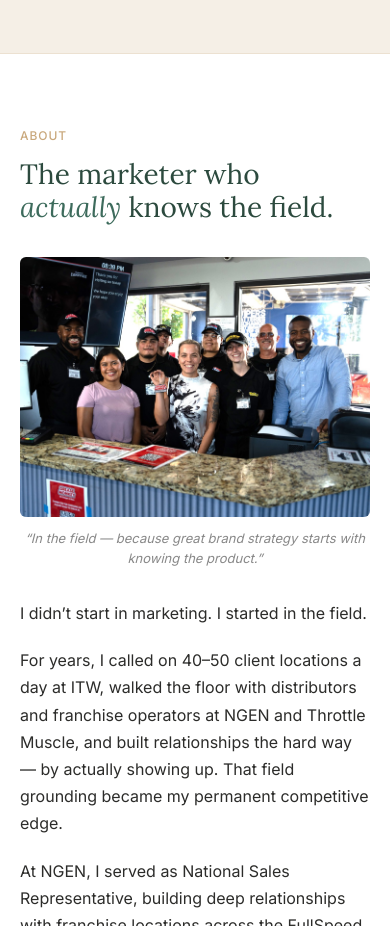
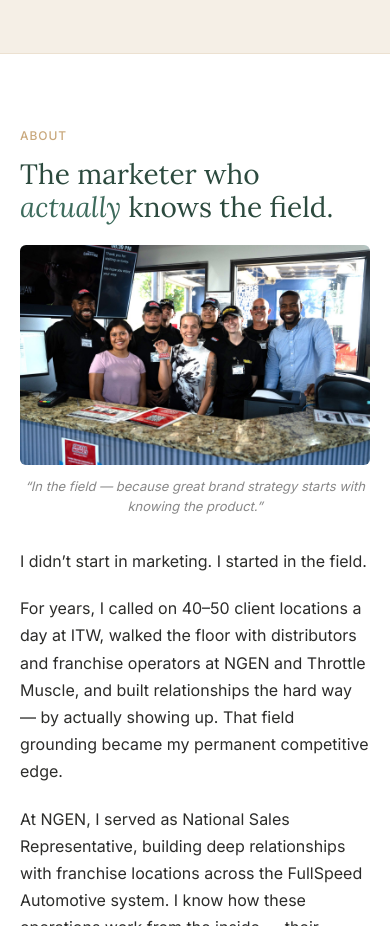
Before and after one commit to ashleyjknapp-svg/ashleyjknapp-svg.github.io, a plain HTML site: page index.html in a window 390 px wide. Shown: the part 1449-2375 px from the top of the page. Drawn offline with Linux system fonts and the light colour scheme.

Commit message:
Move field photo inline with About headline (side by side)
- Wrap section-label + h2 in about__headline flex child
- about__header flex row: headline (flex:1) | photo (210px fixed)
- Photo shrunk to 170px tall, fills its column width
- h2 margin-bottom zeroed (header margin-bottom handles gap)
- Mobile: header stacks to column, photo full-width at 220px tall

Co-Authored-By: Claude Sonnet 4.6 <noreply@anthropic.com>

```diff
--- a/index.html
+++ b/index.html
@@ -103,9 +103,11 @@
     <section id="about" class="about">
       <div class="about__inner">
         <div class="about__story fade-in">
+          <div class="about__header">
+            <div class="about__headline">
               <span class="section-label">About</span>
               <h2>The marketer who<br><em>actually</em> knows the field.</h2>
-
+            </div>
             <div class="about__field-wrap">
               <img
                 src="Staff.jpg"
@@ -115,6 +117,7 @@
                 onerror="this.parentElement.style.display='none'"
               >
               <p class="photo-caption"><em>&ldquo;In the field &mdash; because great brand strategy starts with knowing the product.&rdquo;</em></p>
+            </div>
           </div>
 
           <div class="about__copy">
--- a/style.css
+++ b/style.css
@@ -410,7 +410,7 @@ ul, ol { list-style: none; }
   font-weight: 400;
   color: var(--forest-deep);
   line-height: 1.2;
-  margin-bottom: 32px;
+  margin-bottom: 0;
 }
 .about h2 em {
   color: var(--evergreen-mid);
@@ -420,20 +420,29 @@ ul, ol { list-style: none; }
 .about__copy p { margin-bottom: 20px; }
 .about__copy p:last-child { margin-bottom: 0; }
 
+.about__header {
+  display: flex;
+  align-items: flex-start;
+  gap: 32px;
+  margin-bottom: 32px;
+}
+
+.about__headline {
+  flex: 1;
+  min-width: 0;
+}
+
 .about__field-wrap {
-  margin-top: 28px;
-  margin-bottom: 32px;
+  flex: 0 0 210px;
   text-align: center;
 }
 
 .about__field-photo {
   border-radius: 6px;
   width: 100%;
-  max-width: 440px;
-  height: 260px;
+  height: 170px;
   object-fit: cover;
   object-position: center;
-  margin: 0 auto;
 }
 
 .photo-caption {
@@ -1506,6 +1515,9 @@ h3.campaign-header__title {
     gap: 40px;
   }
   .what-i-bring { position: static; }
+  .about__header { flex-direction: column; gap: 20px; }
+  .about__field-wrap { flex: none; width: 100%; }
+  .about__field-photo { height: 220px; max-width: 100%; }
 
   /* Work */
   .work__cards { grid-template-columns: 1fr; }
```
Lines whose indentation alone changed are shown as unchanged.
